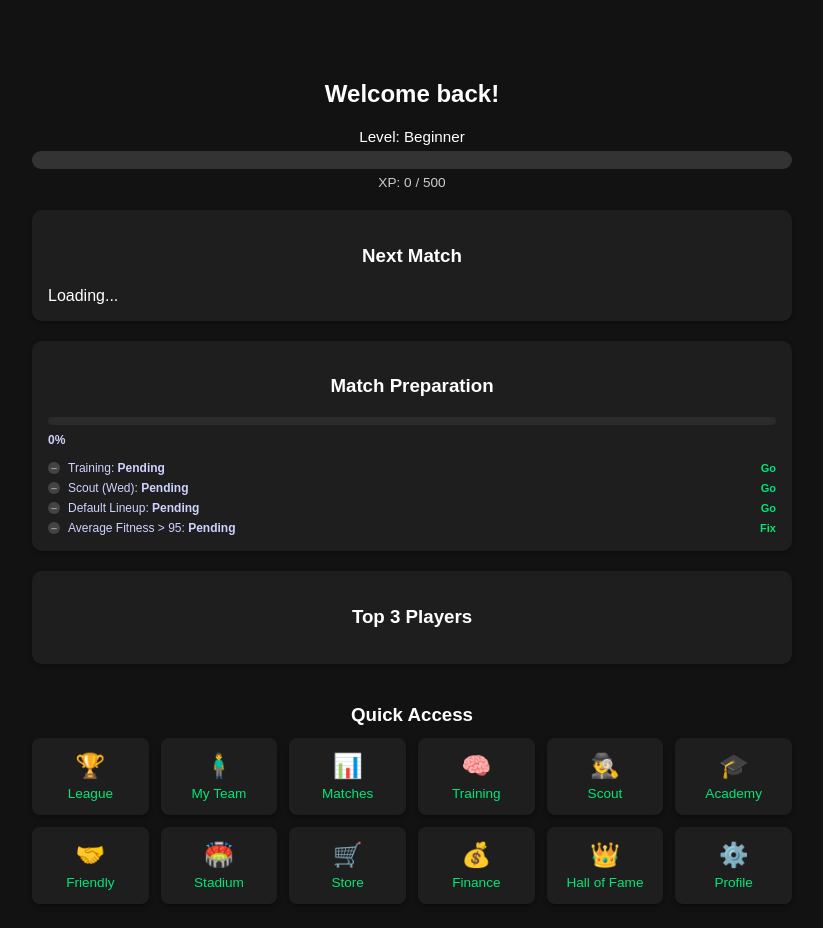
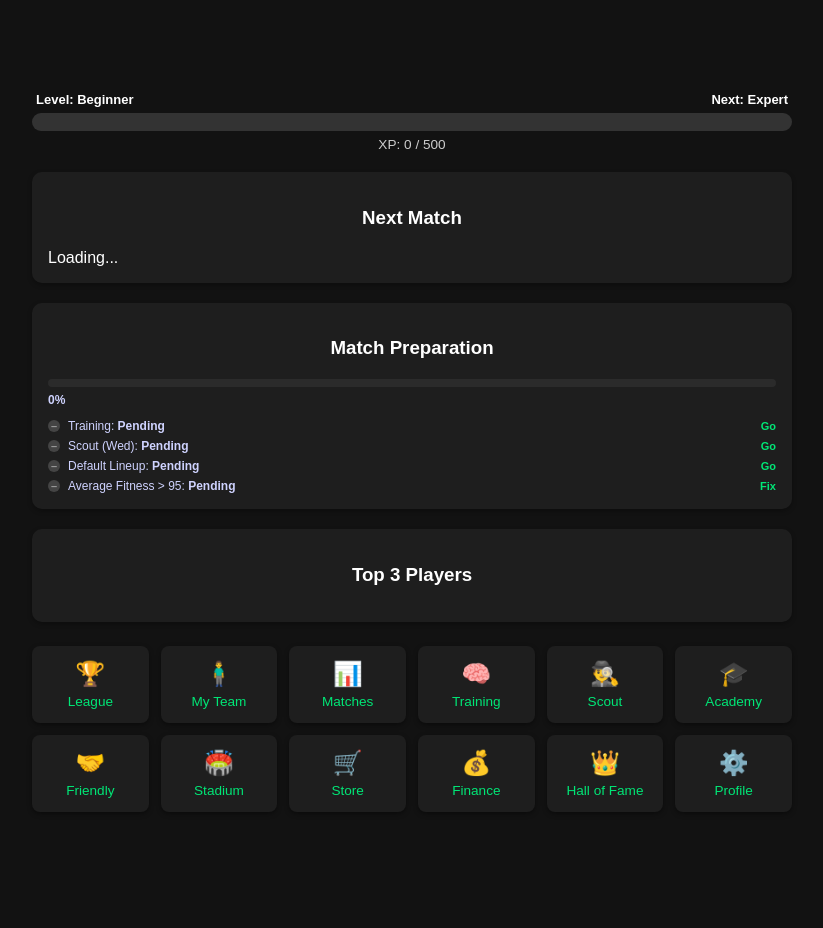
Before and after one commit to ajayrgndd/TheCricketBoss, a plain HTML site: page home.html in a window 1280 px wide. Shown: the whole page, without its empty margins (228-1051 px from the left). Drawn offline with Linux system fonts and the light colour scheme; a script that the page names is missing.

Commit message:
Update home.html

```diff
--- a/home.html
+++ b/home.html
@@ -16,6 +16,7 @@
 
     .main {
       padding: 20px;
+      padding-top: 80px;
       max-width: 800px;
       margin: auto;
     }
@@ -54,16 +55,23 @@
       box-shadow: 0 2px 5px rgba(0,0,0,0.3);
     }
 
+    /* XP bar area */
     .xp-bar-container {
-      margin: 20px 0;
+      margin: 12px 0 20px;
+      position: relative;
       text-align: center;
     }
-
-    .level-text {
-      font-size: 0.95rem;
-      margin-bottom: 6px;
+    .xp-bar-top {
+      display:flex;
+      justify-content:space-between;
+      align-items:center;
+      margin-bottom:6px;
+      font-size:13px;
+      color:#cfd3ff;
+      padding: 0 4px;
     }
-
+    .xp-level-left { font-weight:800; color:#fff; font-size:13px; }
+    .xp-level-right { font-weight:800; color:#fff; font-size:13px; }
     .xp-bar {
       width: 100%;
       height: 18px;
@@ -73,11 +81,12 @@
       margin-bottom: 6px;
     }
 
+    /* New gradient for XP fill */
     .xp-fill {
       height: 100%;
-      background: linear-gradient(to right, #00e676, #00c853);
       width: 0%;
       transition: width 0.4s ease;
+      background: linear-gradient(90deg, #7c4dff 0%, #536dfe 30%, #00e676 60%, #ffd54f 100%);
     }
 
     .xp-count {
@@ -86,12 +95,8 @@
     }
 
     .quick-links {
-      margin-top: 40px;
+      margin-top: 24px;
       text-align: center;
-    }
-
-    .quick-links h3 {
-      margin-bottom: 12px;
     }
 
     .quick-grid {
@@ -158,7 +163,7 @@
     .prep {
       display:flex;
       flex-direction:column;
-      gap:8px;
+      gap:6px;
     }
     .prep-bar {
       height: 8px; /* reduced size */
@@ -178,7 +183,6 @@
       color:#cfd3ff;
       font-size:12px; /* reduced */
     }
-    .prep-row { display:flex;align-items:center;justify-content:space-between;gap:8px }
     .prep-tasks { display:flex;flex-direction:column;gap:6px; margin-top:6px }
     .task { display:flex;align-items:center;gap:8px;color:#cfd3ff;font-size:12px } /* reduced */
     .task .dot { width:12px;height:12px;border-radius:50%;display:inline-block;text-align:center;line-height:12px;font-weight:800; font-size:11px }
@@ -203,11 +207,14 @@
   <!-- Top bar & bottom nav will be injected by shared-ui.js -->
 
   <div class="main">
-    <h2 style="margin-top: 60px;">Welcome back!</h2>
+    <!-- (Welcome header removed as requested) -->
 
     <!-- XP Progress Bar -->
     <div class="xp-bar-container">
-      <div class="level-text" id="level-label">Level: Beginner</div>
+      <div class="xp-bar-top">
+        <div id="level-current" class="xp-level-left">Level: Beginner</div>
+        <div id="level-next" class="xp-level-right">Next: Expert</div>
+      </div>
       <div class="xp-bar"><div class="xp-fill" id="xp-fill"></div></div>
       <div class="xp-count" id="xp-label">XP: 0 / 500</div>
     </div>
@@ -244,9 +251,8 @@
 
     </div>
 
-    <!-- Quick Access -->
+    <!-- Quick Access (heading removed as requested) -->
     <div class="quick-links">
-      <h3>Quick Access</h3>
       <div class="quick-grid">
         <a href="league.html"><div class="icon">🏆</div><div class="label">League</div></a>
         <a href="team.html"><div class="icon">🧍‍♂️</div><div class="label">My Team</div></a>
@@ -461,7 +467,7 @@
 
       await distributeDailyLoginXP(user.id);
 
-      // XP UI unchanged
+      // XP UI unchanged but now we show left/right level labels
       const xp = profile.xp ?? 0;
       const levels = [
         { name: "Beginner", xp: 0 },
@@ -487,7 +493,9 @@
         }
       }
       const percent = Math.min(((xp - currentLevel.xp) / (nextLevel.xp - currentLevel.xp)) * 100, 100);
-      document.getElementById("level-label").textContent = `Level: ${currentLevel.name}`;
+      // set left/right labels and xp bar
+      document.getElementById("level-current").textContent = currentLevel.name;
+      document.getElementById("level-next").textContent = `Next: ${nextLevel.name}`;
       document.getElementById("xp-label").textContent = `XP: ${xp} / ${nextLevel.xp}`;
       document.getElementById("xp-fill").style.width = `${percent}%`;
 
```
